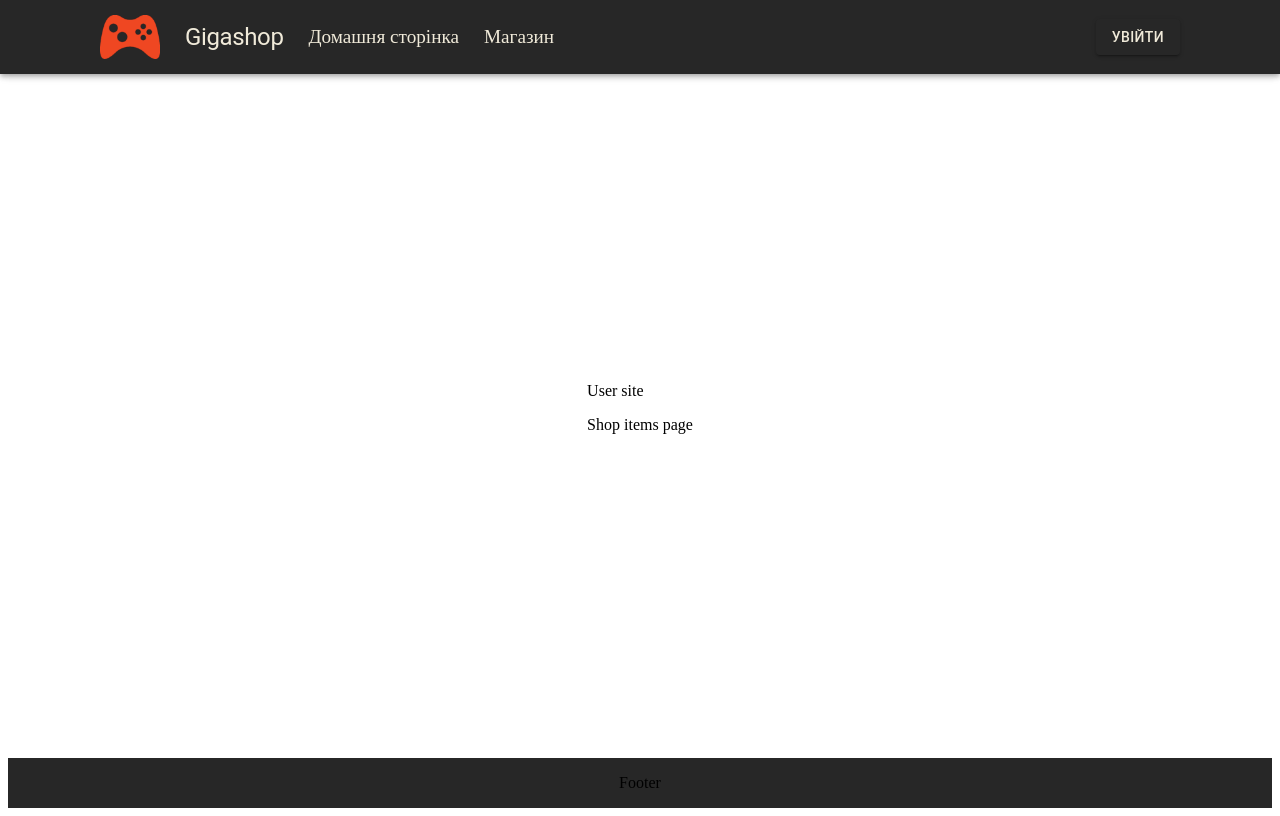
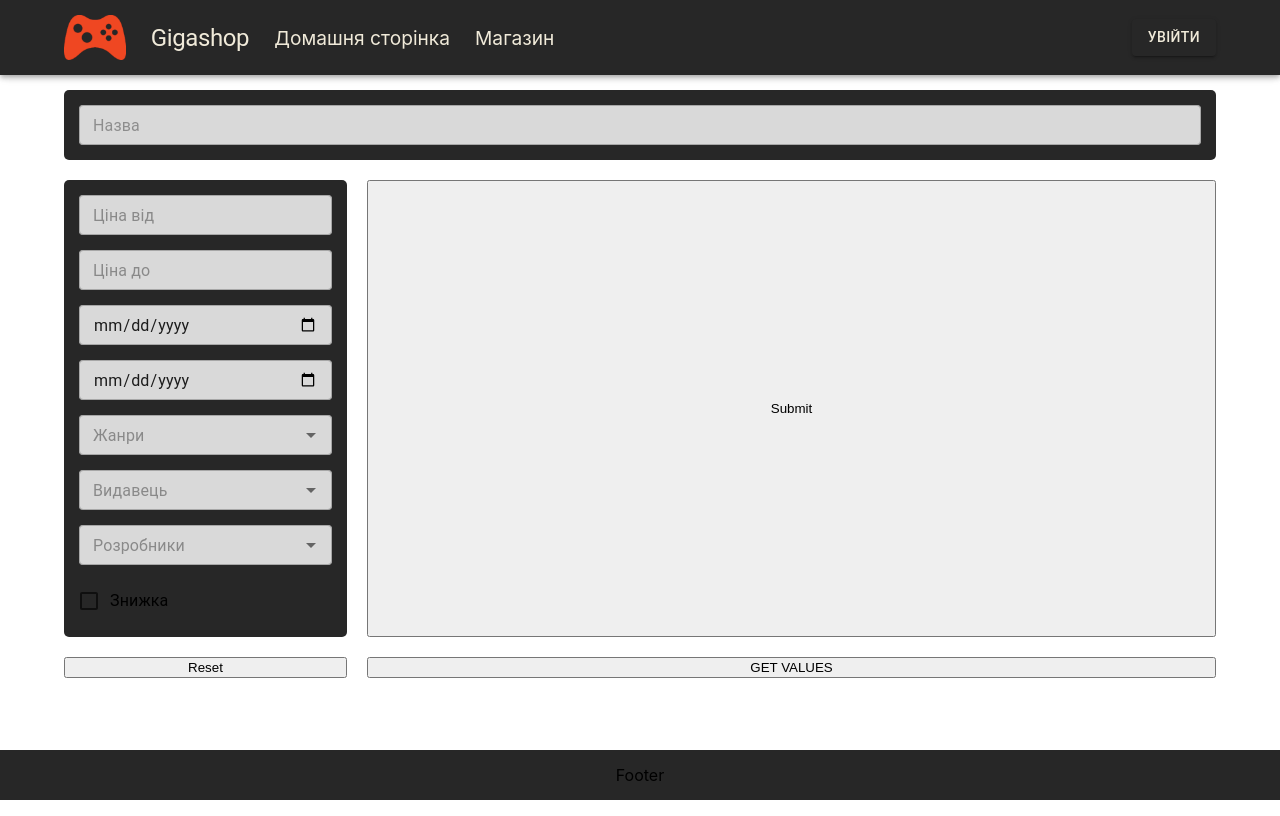
Before and after one commit to nikitoss888/gigashop, a React (Create React App) app in the folder client/: page /shop/items in a window 1280 px wide. Built offline with nearby package versions, Linux system fonts and the light colour scheme.

Commit message:
v1.1.12 - Items-search page form with validation

```diff
--- a/client/package.json
+++ b/client/package.json
@@ -28,6 +28,7 @@
   "dependencies": {
     "@emotion/react": "^11.10.6",
     "@emotion/styled": "^11.10.6",
+    "@hookform/resolvers": "^3.1.0",
     "@mui/icons-material": "^5.11.16",
     "@mui/material": "^5.12.1",
     "axios": "^1.3.6",
@@ -37,11 +38,13 @@
     "npm": "9.5.0",
     "react": "^18.2.0",
     "react-dom": "^18.2.0",
+    "react-hook-form": "^7.43.9",
     "react-router-dom": "^6.10.0",
     "react-scripts": "5.0.1",
     "recoil": "^0.7.7",
     "usehooks-ts": "^2.9.1",
-    "web-vitals": "^2.1.4"
+    "web-vitals": "^2.1.4",
+    "yup": "^1.1.1"
   },
   "devDependencies": {
     "@mui/types": "^7.2.4",
--- /dev/null
+++ b/client/src/components/Form/SearchBar.tsx
@@ -0,0 +1,49 @@
+import { useFormContext, Controller } from "react-hook-form";
+import { Box, TextField } from "@mui/material";
+import styled from "@emotion/styled/macro";
+
+const BoxStyle = styled(Box)`
+	background-color: ${(props) => props.theme.colors.primary};
+	padding: 15px;
+	border-radius: 5px;
+	.MuiOutlinedInput-root {
+		background-color: ${(props) => props.theme.colors.inputBackground};
+		color: ${(props) => props.theme.colors.primary};
+	}
+	grid-area: search;
+`;
+
+type Props = {
+	name: string;
+	label: string;
+	defValue: string;
+};
+
+export default function SearchBar({ name, label, defValue }: Props) {
+	const {
+		control,
+		formState: { errors },
+	} = useFormContext();
+
+	return (
+		<BoxStyle>
+			<Controller
+				name={name}
+				control={control}
+				defaultValue={defValue}
+				render={({ field }) => {
+					return (
+						<TextField
+							{...field}
+							placeholder={label}
+							variant='outlined'
+							size='small'
+							fullWidth
+							helperText={errors.name?.message?.toString()}
+						/>
+					);
+				}}
+			/>
+		</BoxStyle>
+	);
+}
--- /dev/null
+++ b/client/src/components/Items/FormGroup.tsx
@@ -0,0 +1,213 @@
+import { useFormContext, Controller } from "react-hook-form";
+import { Box, TextField, Autocomplete, Checkbox, FormControlLabel } from "@mui/material";
+import styled from "@emotion/styled/macro";
+
+const BoxStyle = styled(Box)`
+	background-color: ${(props) => props.theme.colors.primary};
+	height: auto;
+	padding: 15px;
+	border-radius: 5px;
+	.MuiOutlinedInput-root {
+		background-color: ${(props) => props.theme.colors.inputBackground};
+	}
+	grid-area: sidesearch;
+	display: flex;
+	flex-direction: column;
+	justify-content: space-between;
+	gap: 15px;
+`;
+
+type Genre = {
+	id: number;
+	name: string;
+};
+const Genres: Genre[] = [
+	{ name: "Жахи", id: 1 },
+	{ name: "Комедії", id: 2 },
+	{ name: "Драми", id: 3 },
+	{ name: "Фантастика", id: 4 },
+	{ name: "Бойовики", id: 5 },
+	{ name: "Трилери", id: 6 },
+	{ name: "Пригоди", id: 7 },
+];
+
+type Company = {
+	id: number;
+	name: string;
+};
+const Companies: Company[] = [
+	{ name: "Warner Bros", id: 1 },
+	{ name: "Universal Pictures", id: 2 },
+	{ name: "Paramount Pictures", id: 3 },
+	{ name: "Columbia Pictures", id: 4 },
+	{ name: "Walt Disney Pictures", id: 5 },
+	{ name: "20th Century Fox", id: 6 },
+];
+
+export default function FormGroup() {
+	const {
+		control,
+		setValue,
+		formState: { errors },
+	} = useFormContext();
+
+	return (
+		<BoxStyle>
+			<Controller
+				name='priceFrom'
+				control={control}
+				render={({ field }) => (
+					<TextField
+						{...field}
+						placeholder={"Ціна від"}
+						variant='outlined'
+						size='small'
+						fullWidth
+						type='number'
+						helperText={errors.priceFrom?.message?.toString()}
+					/>
+				)}
+			/>
+
+			<Controller
+				name='priceTo'
+				control={control}
+				render={({ field }) => (
+					<TextField
+						{...field}
+						placeholder={"Ціна до"}
+						variant='outlined'
+						size='small'
+						fullWidth
+						type='number'
+						helperText={errors.priceTo?.message?.toString()}
+					/>
+				)}
+			/>
+
+			<Controller
+				name='dateFrom'
+				control={control}
+				render={({ field }) => (
+					<TextField
+						{...field}
+						placeholder={"Дата від"}
+						variant='outlined'
+						size='small'
+						fullWidth
+						type='date'
+						helperText={errors.dateFrom?.message?.toString()}
+					/>
+				)}
+			/>
+
+			<Controller
+				name='dateTo'
+				control={control}
+				render={({ field }) => (
+					<TextField
+						{...field}
+						placeholder={"Дата до"}
+						variant='outlined'
+						size='small'
+						fullWidth
+						type='date'
+						helperText={errors.dateTo?.message?.toString()}
+					/>
+				)}
+			/>
+
+			<Controller
+				name='genres'
+				control={control}
+				render={({ field }) => (
+					<Autocomplete
+						{...field}
+						options={Genres}
+						getOptionLabel={(option) => option.name}
+						multiple
+						value={field.value || []}
+						isOptionEqualToValue={(option, value) => option.id === value.id}
+						onChange={(_, data: typeof Genres) => {
+							const genres = data.map((item) => {
+								return { id: item.id, name: item.name };
+							});
+							setValue("genres", genres, { shouldValidate: true, shouldDirty: true });
+						}}
+						renderInput={(params) => (
+							<TextField {...params} variant='outlined' size='small' placeholder='Жанри' fullWidth />
+						)}
+					/>
+				)}
+			/>
+			{errors.genres?.message ? <span>{errors.genres?.message.toString()}</span> : undefined}
+
+			<Controller
+				name='publisher'
+				control={control}
+				render={({ field }) => (
+					<Autocomplete
+						{...field}
+						options={Companies}
+						getOptionLabel={(option) => option.name}
+						value={field.value || null}
+						isOptionEqualToValue={(option, value) => option.id === value.id}
+						onChange={(_, data: Company) => {
+							const company = { id: data.id, name: data.name };
+							setValue("publisher", company, { shouldValidate: true, shouldDirty: true });
+						}}
+						renderInput={(params) => (
+							<TextField {...params} variant='outlined' size='small' placeholder='Видавець' fullWidth />
+						)}
+					/>
+				)}
+			/>
+			{errors.publisher?.message ? <span>{errors.publisher?.message.toString()}</span> : undefined}
+
+			<Controller
+				name='developers'
+				control={control}
+				render={({ field }) => (
+					<Autocomplete
+						{...field}
+						options={Companies}
+						getOptionLabel={(option) => option.name}
+						multiple
+						value={field.value || []}
+						isOptionEqualToValue={(option, value) => option.id === value.id}
+						onChange={(_, data: typeof Companies) => {
+							const developers = data.map((item) => {
+								return { id: item.id, name: item.name };
+							});
+							setValue("developers", developers, { shouldValidate: true, shouldDirty: true });
+						}}
+						renderInput={(params) => (
+							<TextField {...params} variant='outlined' size='small' placeholder='Розробники' fullWidth />
+						)}
+					/>
+				)}
+			/>
+			{errors.developers?.message ? <span>{errors.developers?.message.toString()}</span> : undefined}
+
+			<Controller
+				name='discount'
+				control={control}
+				render={({ field }) => (
+					<FormControlLabel
+						control={
+							<Checkbox
+								{...field}
+								checked={field.value || false}
+								onChange={(e) => {
+									setValue("discount", e.target.checked, { shouldValidate: true, shouldDirty: true });
+								}}
+								color='primary'
+							/>
+						}
+						label='Знижка'
+					/>
+				)}
+			/>
+		</BoxStyle>
+	);
+}
--- a/client/src/components/Layout/Header.tsx
+++ b/client/src/components/Layout/Header.tsx
@@ -1,13 +1,14 @@
 import styled from "@emotion/styled/macro";
 import { type ReactNode, useState } from "react";
 import logo from "../../static/logo.png";
-import { Typography, AppBar, Link as MUILink, Menu, MenuItem } from "@mui/material";
+import { Typography, AppBar, Link as MUILink, Menu, MenuItem, Container } from "@mui/material";
 import { Link as RouterLink } from "react-router-dom";
 import LogInOut from "./LogInOut";
 
 const Logo = styled.img`
-	width: 60px;
-	margin-block: 15px;
+	height: 45px;
+	margin-top: 15px;
+	margin-bottom: 15px;
 `;
 
 const Nav = styled.nav`
@@ -26,19 +27,25 @@ const Link = styled(MUILink)`
 
 const HeaderStyle = styled(AppBar)`
 	grid-area: header;
+	background-color: ${(props) => props.theme.colors.primary};
+	color: ${(props) => props.theme.colors.secondary};
+`;
+
+const HeaderContainer = styled(Container)`
 	display: flex;
 	flex-direction: row;
 	align-items: center;
 	justify-content: start;
-	padding: 0 100px;
-	background-color: ${(props) => props.theme.colors.primary};
-	color: ${(props) => props.theme.colors.secondary};
 `;
 
 type HeaderComponentProps = {
 	children: ReactNode;
 };
-const HeaderComponent = ({ children }: HeaderComponentProps) => <HeaderStyle>{children}</HeaderStyle>;
+const HeaderComponent = ({ children }: HeaderComponentProps) => (
+	<HeaderStyle>
+		<HeaderContainer maxWidth='lg'>{children}</HeaderContainer>
+	</HeaderStyle>
+);
 
 type HeaderProps = {
 	admin?: boolean;
--- a/client/src/components/Layout/Main.tsx
+++ b/client/src/components/Layout/Main.tsx
@@ -6,7 +6,7 @@ const Main = styled.main`
 	flex-direction: column;
 	align-items: center;
 	justify-content: center;
-	padding: 20px;
+	margin-top: 40px;
 `;
 
 export default Main;
--- a/client/src/components/Layout/index.tsx
+++ b/client/src/components/Layout/index.tsx
@@ -6,6 +6,7 @@ import Footer from "./Footer";
 import { useLocation } from "react-router-dom";
 import ThemeProvider from "@mui/material/styles/ThemeProvider";
 import { AdminTheme, RegularTheme } from "../../styles";
+import { Container } from "@mui/material";
 
 const LayoutStyle = styled.div`
 	display: grid;
@@ -16,6 +17,7 @@ const LayoutStyle = styled.div`
 		"main"
 		"footer";
 	height: 100vh;
+	position: relative;
 `;
 
 type LayoutProps = {
@@ -31,7 +33,11 @@ export default function Layout({ children }: LayoutProps) {
 		<ThemeProvider theme={theme}>
 			<LayoutStyle>
 				<Header admin={admin} />
-				<Main>{children}</Main>
+				<Main>
+					<Container maxWidth='lg' sx={{ height: "100%" }}>
+						{children}
+					</Container>
+				</Main>
 				<Footer />
 			</LayoutStyle>
 		</ThemeProvider>
--- a/client/src/index.tsx
+++ b/client/src/index.tsx
@@ -3,6 +3,7 @@ import ReactDOM from "react-dom/client";
 import App from "./App";
 import reportWebVitals from "./reportWebVitals";
 import { RecoilRoot } from "recoil";
+import "./index.css";
 
 const root = ReactDOM.createRoot(document.getElementById("root") as HTMLElement);
 root.render(
--- /dev/null
+++ b/client/src/routes/Items.tsx
@@ -0,0 +1,102 @@
+import { useForm, FormProvider } from "react-hook-form";
+import { yupResolver } from "@hookform/resolvers/yup";
+import * as yup from "yup";
+import { Box } from "@mui/material";
+import styled from "@emotion/styled";
+import SearchBar from "../components/Form/SearchBar";
+import FormGroup from "../components/Items/FormGroup";
+
+const schema = yup.object().shape({
+	name: yup.string().label("Назва"),
+	priceFrom: yup.number().min(0).default(0).label("Ціна від"),
+	priceTo: yup.number().min(0).default(0).label("Ціна до"),
+	dateFrom: yup.date().label("Дата від"),
+	dateTo: yup.date().label("Дата до"),
+	genres: yup
+		.array()
+		.of(
+			yup.object().shape({
+				id: yup.number(),
+				name: yup.string(),
+			})
+		)
+		.label("Жанри"),
+	publisher: yup
+		.object()
+		.shape({
+			id: yup.number(),
+			name: yup.string(),
+		})
+		.label("Видавництво"),
+	developers: yup
+		.array()
+		.of(
+			yup.object().shape({
+				id: yup.number(),
+				name: yup.string(),
+			})
+		)
+		.label("Розробники"),
+	discount: yup.boolean().label("Зі знижкою"),
+	discountFrom: yup.number().when("discount", {
+		is: true,
+		then: yup.number().min(0).max(100).default(0).label("Зі знижкою від"),
+		otherwise: yup.number().default(0),
+	}),
+	discountTo: yup.number().when("discount", {
+		is: true,
+		then: yup.number().min(0).max(100).default(0).label("Зі знижкою до"),
+		otherwise: yup.number().default(0),
+	}),
+});
+
+const Form = styled.form`
+	display: grid;
+	grid-template-columns: 1fr 3fr;
+	grid-template-rows: 1fr auto;
+	grid-template-areas:
+		"search search"
+		"sidesearch content";
+	grid-column-gap: 20px;
+	grid-row-gap: 20px;
+`;
+
+export default function Items() {
+	const methods = useForm({
+		resolver: yupResolver(schema),
+	});
+
+	const onSubmit = (data: any) => {
+		try {
+			console.log(data);
+		} catch (err) {
+			console.log(err);
+		}
+	};
+
+	const onReset = () => {
+		methods.reset();
+	};
+
+	return (
+		<Box>
+			<FormProvider {...methods}>
+				<Form onSubmit={methods.handleSubmit(onSubmit)} onReset={onReset}>
+					<SearchBar name={"name"} label={"Назва"} defValue={""} />
+					<FormGroup />
+					<input type='submit' />
+					<input type='reset' />
+					<button
+						type='button'
+						onClick={(e) => {
+							e.preventDefault();
+							console.log(methods.getValues());
+						}}
+					>
+						GET VALUES
+					</button>
+				</Form>
+			</FormProvider>
+		</Box>
+	);
+}
--- a/client/src/routes/Router.tsx
+++ b/client/src/routes/Router.tsx
@@ -3,6 +3,7 @@ import ErrorPage from "./ErrorPage";
 import RootPage from "./RootPage";
 import { useRecoilState } from "recoil";
 import { userState } from "../store/User";
+import Items from "./Items";
 
 export default function Router() {
 	const [user, _] = useRecoilState(userState);
@@ -16,12 +17,7 @@ export default function Router() {
 			children: [
 				{
 					path: "/",
-					element: (
-						<div>
-							<p>User site</p>
-							<Outlet />
-						</div>
-					),
+					element: <Outlet />,
 					children: [
 						{
 							path: "/",
@@ -40,7 +36,7 @@ export default function Router() {
 								},
 								{
 									path: "/shop/items",
-									element: <p>Shop items page</p>,
+									element: <Items />,
 								},
 								{
 									path: "/shop/genres",
```
Also changed, not shown: client/src/@types/emotion.d.ts (+8 -1 lines), client/src/components/Layout/LogInOut.tsx (+3 -4 lines), 2 other files (tests, documents, lock files or other folders).
